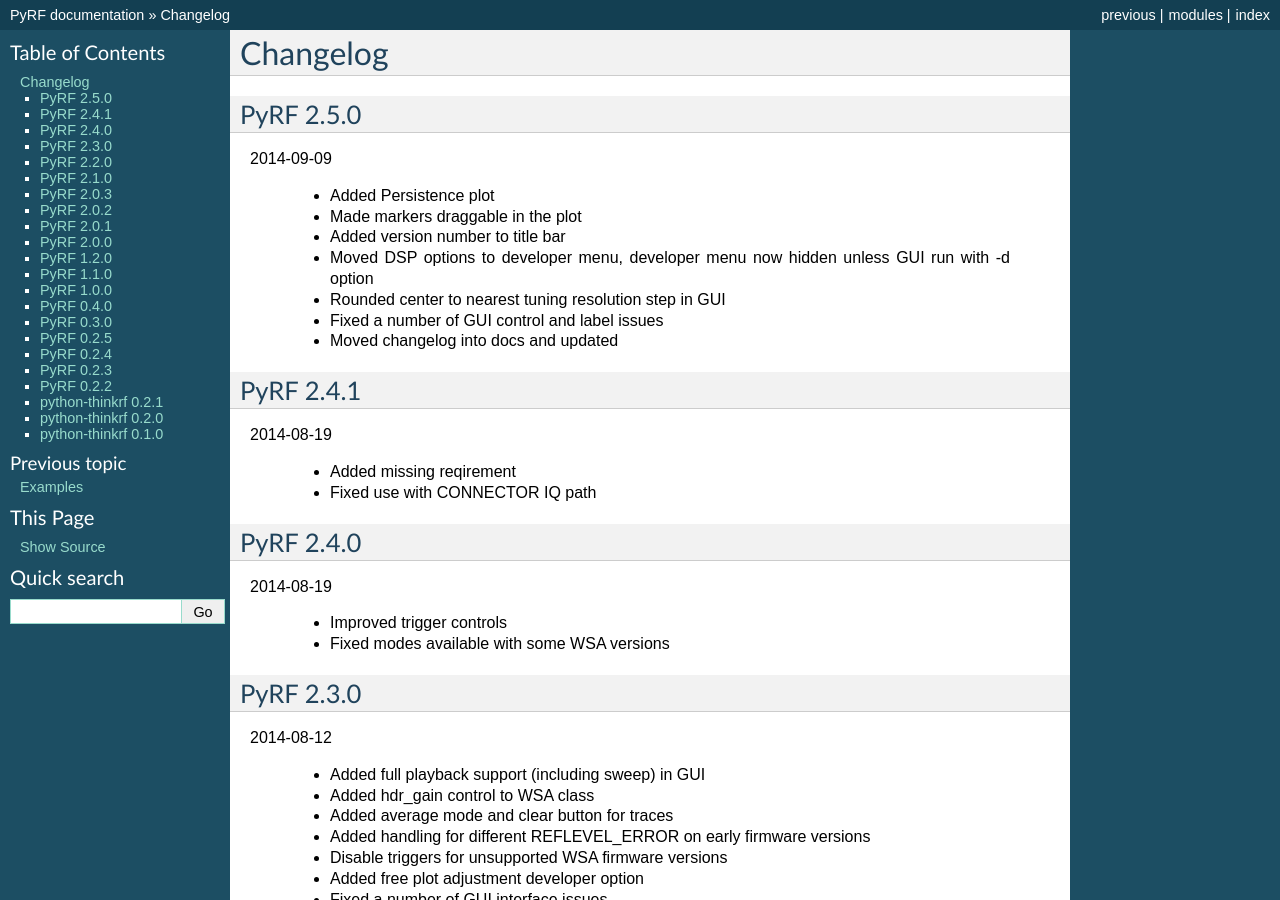
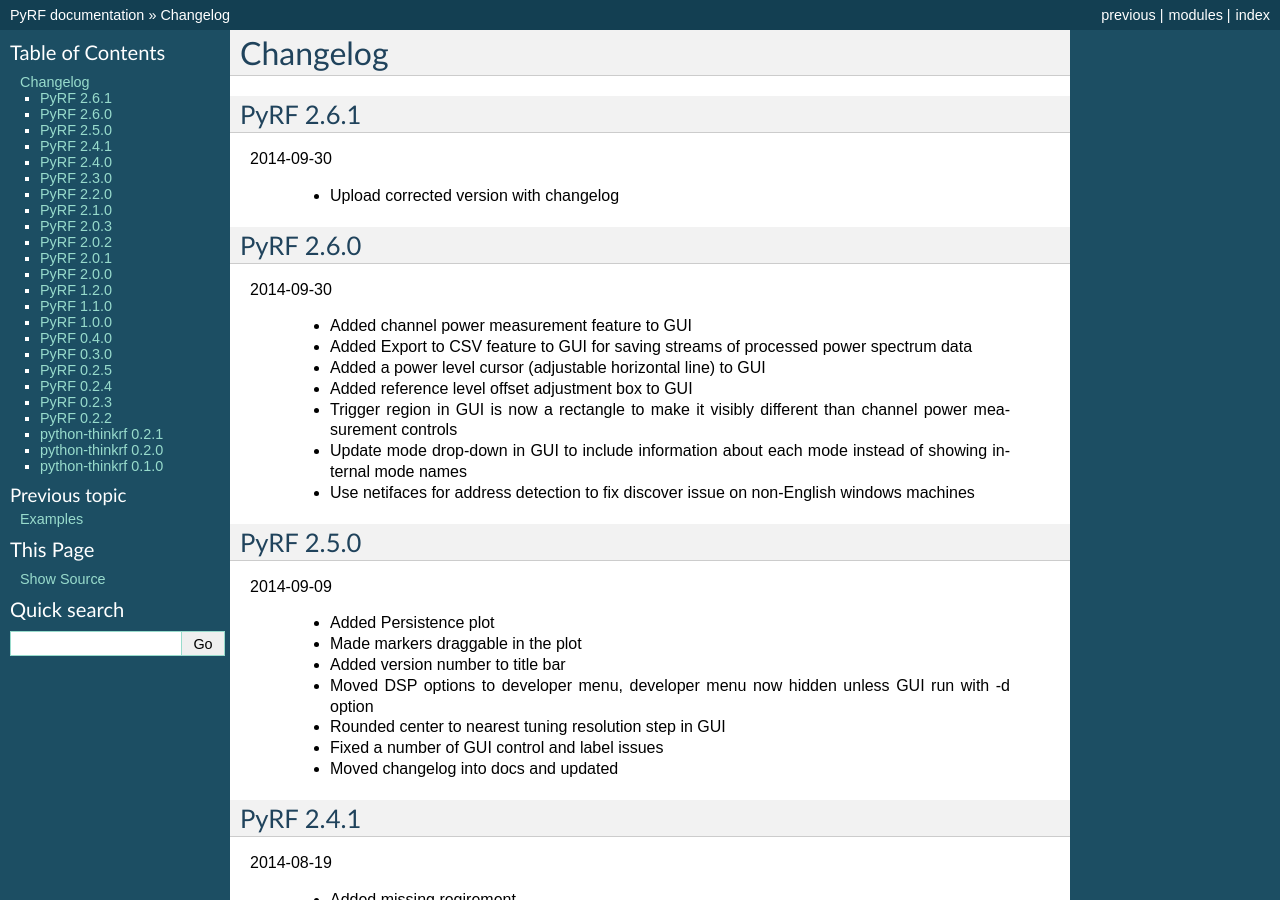
Before and after one commit to pyrf/pyrf, a Sphinx documentation site: the page built from docs/changelog.rst, in a window 1280 px wide and 900 px high. Built offline with Sphinx 7.4.7, drawn with Linux system fonts in a browser that asks for light colours.

Commit message:
update changelog

```diff
--- a/docs/changelog.rst
+++ b/docs/changelog.rst
@@ -1,6 +1,36 @@
 
 Changelog
 ---------
+
+PyRF 2.6.1
+==========
+
+2014-09-30
+
+ * Upload corrected version with changelog
+
+PyRF 2.6.0
+==========
+
+2014-09-30
+
+ * Added channel power measurement feature to GUI
+
+ * Added Export to CSV feature to GUI for saving streams of processed
+   power spectrum data
+
+ * Added a power level cursor (adjustable horizontal line) to GUI
+
+ * Added reference level offset adjustment box to GUI
+
+ * Trigger region in GUI is now a rectangle to make it visibly different
+   than channel power measurement controls
+
+ * Update mode drop-down in GUI to include information about each mode
+   instead of showing internal mode names
+
+ * Use netifaces for address detection to fix discover issue on
+   non-English windows machines
 
 PyRF 2.5.0
 ==========
```
